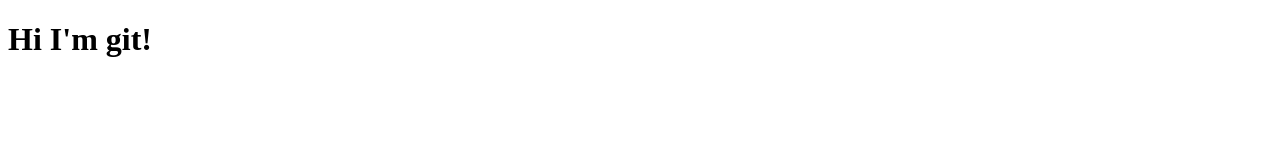
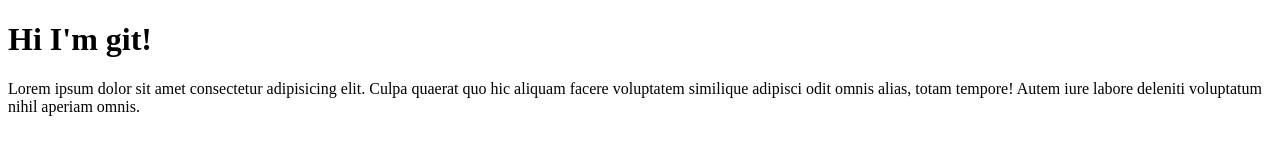
Before and after one commit to KMZ416/Project, a plain HTML site: page index.html in a window 1280 px wide. Drawn offline with Linux system fonts and the light colour scheme.

Commit message:
second commit

```diff
--- a/index.html
+++ b/index.html
@@ -10,6 +10,7 @@
 
 <body>
     <h1>Hi I'm git!</h1>
+    <p>Lorem ipsum dolor sit amet consectetur adipisicing elit. Culpa quaerat quo hic aliquam facere voluptatem similique adipisci odit omnis alias, totam tempore! Autem iure labore deleniti voluptatum nihil aperiam omnis.</p>
 </body>
 
 </html>
```
